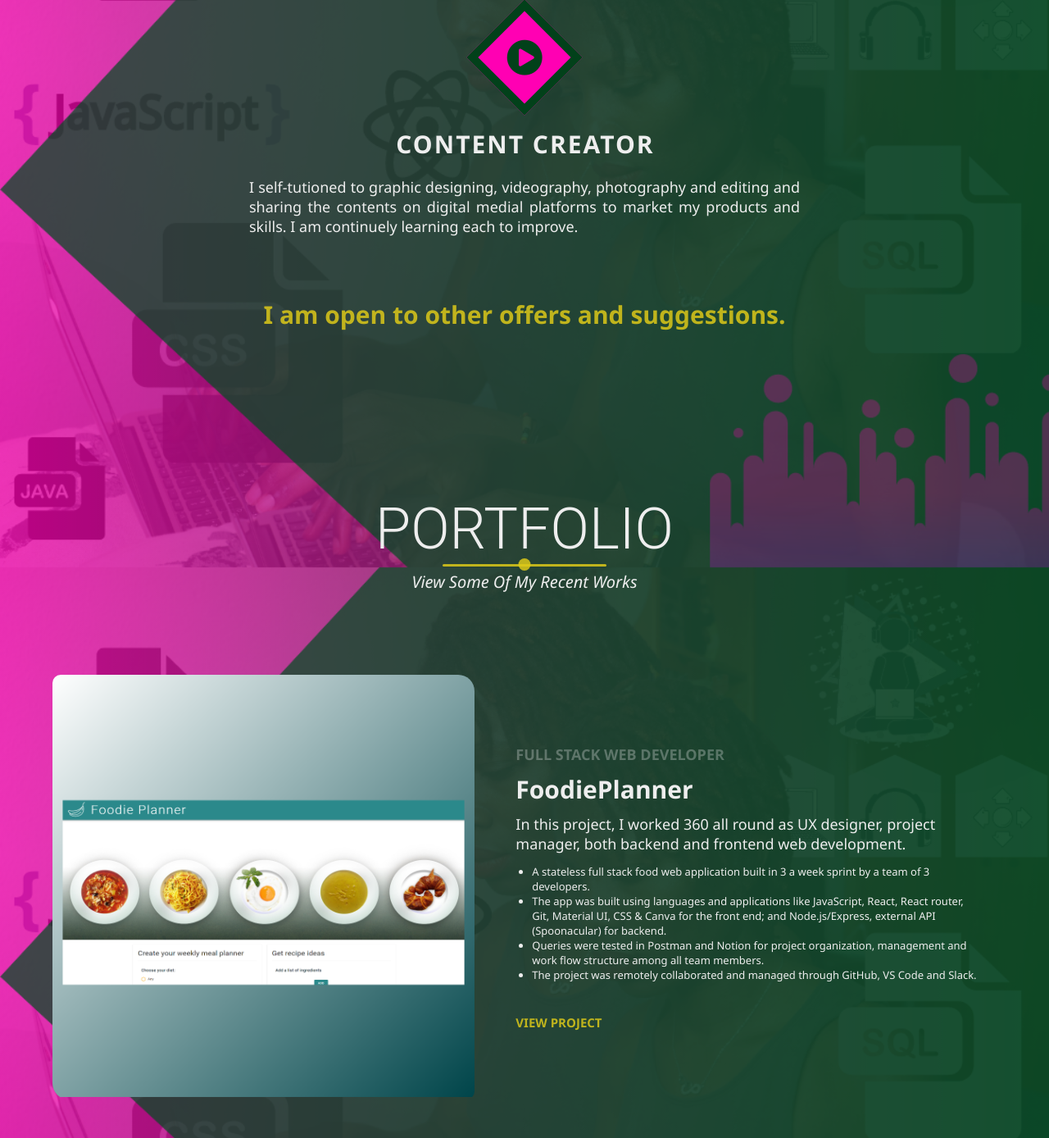
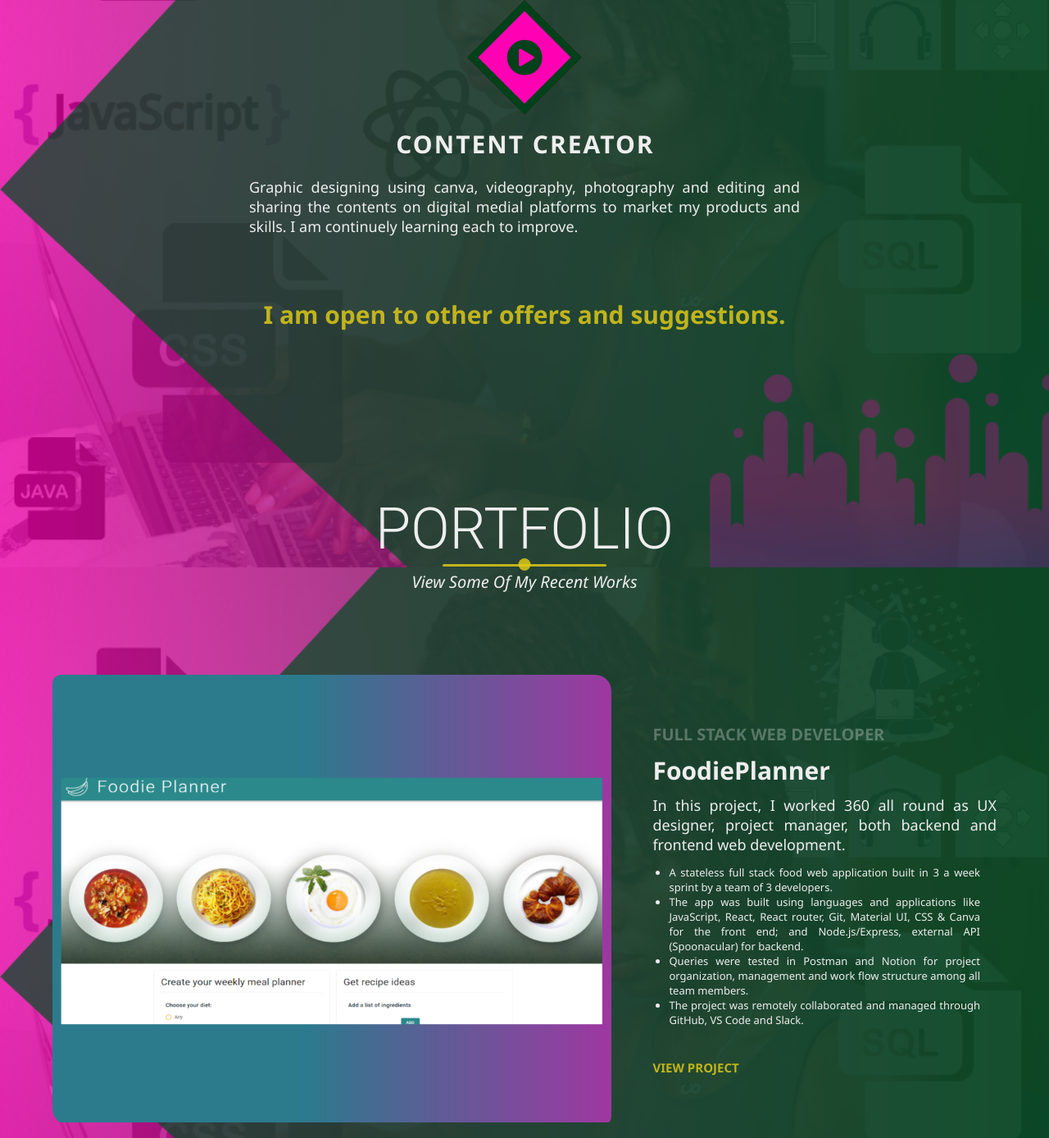
Before and after one commit to mimifitz/portfolio, a PHP site: page / in a window 1280 px wide. Shown: the part 3148-4536 px from the top of the page at 82% size. Run offline with PHP 8.4, Linux system fonts and the light colour scheme.

Commit message:
update images, change position of portfolio items

```diff
--- a/pages/index.html
+++ b/pages/index.html
@@ -148,9 +148,9 @@
                                     <i class="fa fa-play-circle"></i>
                                 </div>
                                 <h1> Content Creator</h1>
-                                <p>I self-tutioned to graphic designing, videography, photography and editing and
-                                    sharing the contents on digital medial platforms to market my products and skills. I
-                                    am continuely learning each to improve. </p>
+                                <p>Graphic designing using canva, videography, photography and editing and sharing the
+                                    contents on digital medial platforms to market my products and skills. I am
+                                    continuely learning each to improve. </p>
                             </div>
                             <div class="open-to-suggestions">
                                 <h1>I am open to other offers and suggestions.</h1>
@@ -191,30 +191,6 @@
             </div>
             <div class="portfolio-item">
                 <div class="portfolio-description">
-                    <h6>Frontend Developer</h6>
-                    <h1>laCuracionHolistica</h1>
-                    <p> An informative massage stactic website with featured API to external websites for booking.
-                    <ul>
-                        <li>
-                        </li>
-                        <li>
-                        </li>
-                        <li>
-                        </li>
-                    </ul>
-                    </p>
-                    <a href="https://lacuracionholistica.herokuapp.com/Pages/index.html" target="_blank"
-                        rel="noopener noreferrer" class="cta"> View Project </a>
-                </div>
-                <div class="portfolio-img">
-                    <img src="images\lacu.png" alt="">
-                </div>
-            </div>
-            <div class="portfolio-item">
-                <div class="portfolio-img-has-margin-right">
-                    <img src="images\cleanup.png" alt="">
-                </div>
-                <div class="portfolio-description">
                     <h6>Backend Developer</h6>
                     <h1>CleanUp</h1>
                     <p>My very first MVP which I'm yet to build the frontend. It is a charity web app aimed at building
@@ -226,11 +202,34 @@
                             with future roadmap to build the frontend with useful features</li>
                         <li>The project was a week split JavaScript web application built with tech. stacks such as
                             Node.js/Express, MySQL on the Backend and React.js on the Frontend. Tools like postman,
-                            userflow, google docs for designs and testing.</li>
+                            userflow, google docs for designs and testing. </li>
                     </ul>
                     </p>
                     <a href="https://github.com/mimifitz/CleanUp" target="_blank" rel="noopener noreferrer" class="cta">
                         View Project </a>
+                </div>
+                <div class="portfolio-img">
+                    <img src="images\clean.png" alt="">
+                </div>
+            </div>
+            <div class="portfolio-item">
+                <div class="portfolio-img-has-margin-right">
+                    <img src="images\curacion.png" alt="">
+                </div>
+                <div class="portfolio-description">
+                    <h6>Frontend Developer</h6>
+                    <h1>laCuracionHolistica</h1>
+                    <p> An informative massage multiple page website with featured API to external websites for booking
+                        and contacting. This website was built whiles self teaching HTML and CSS.
+                    <ul>
+                        <li> Decision making and designing of UX, taking profesional photographs and video creation.
+                        </li>
+                        <li> Website was built with HTML & CSS, hosted on GitHub and deployed on heroku. Used filmora
+                            for Video editing, photo edited with snapseed and photoshop express and picsart. </li>
+                    </ul>
+                    </p>
+                    <a href="https://lacuracionholistica.herokuapp.com/Pages/index.html" target="_blank"
+                        rel="noopener noreferrer" class="cta"> View Project </a>
                 </div>
             </div>
             <!-- <div class="portfolio-item">
@@ -282,7 +281,7 @@
                     <label for="email">Email:</label>
                     <input type="text" id="email" name="email" placeholder="Akua@email.com" required>
                     <label for="contact">Contact:</label>
-                    <input type="phone" id="contact" name="contact" placeholder="Please leave your contact" required>
+                    <input type="texts" id="contact" name="contact" placeholder="Please leave your contact" required>
                     <label for=" services">Services:</label>
                     <select name="services" id="services" size="1">
                         <option value="option 1">Web Developer</option>
--- a/pages/style.css
+++ b/pages/style.css
@@ -362,7 +362,7 @@ transform: rotate(-45deg);
 display: flex;
 align-items: center;
 justify-content: center;
-margin-bottom:5rem;
+margin-bottom:8rem;
 }
 
 .portfolio-item:last-child{
@@ -370,6 +370,10 @@ margin-bottom:5rem;
 
 }
 
+.portfolio-description{
+text-align : justify;
+
+}
 
 .portfolio-description h1{
     font-size: 3rem;
@@ -379,7 +383,7 @@ margin-bottom:5rem;
 
 
 .portfolio-description h6{
-   font-size: 1.8rem;
+   font-size: 2rem;
    text-transform: uppercase;
    font-weight: 700;
    opacity: 0.3;
@@ -388,6 +392,7 @@ margin-bottom:5rem;
 .portfolio-description ul{
     font-size: 1.3rem;
     margin-top: 1em;
+    text-align: justify;
 }
 
 
@@ -404,6 +409,7 @@ margin-bottom:5rem;
 .portfolio-description .cta:hover{
 color: #ff00b3;
 }
+
 
 .portfolio-img-has-margin-right {
     margin-right: 5rem;
```
Also changed, not shown: pages/images/Blue and Yellow School Site Map Chart (1).png (deleted), pages/images/clean.png (added), pages/images/cleanup.png (deleted), pages/images/curacion.png (added), pages/images/final.png (deleted), pages/images/foodie.png, pages/images/foto1_edited.jpg (deleted), 2 other files.
